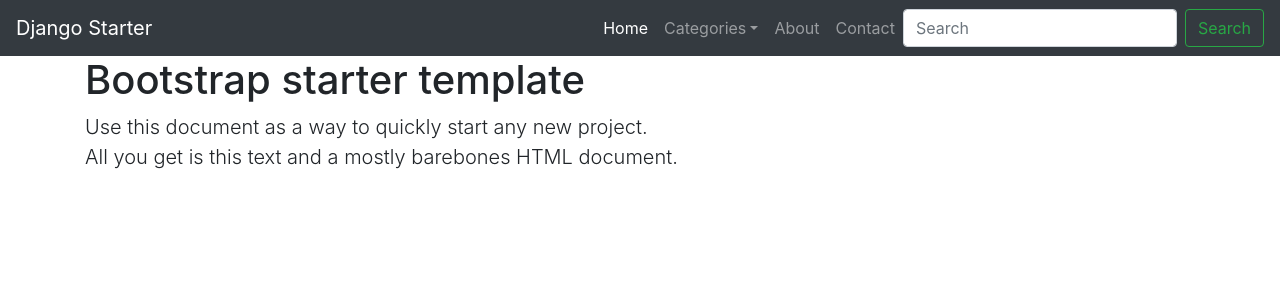
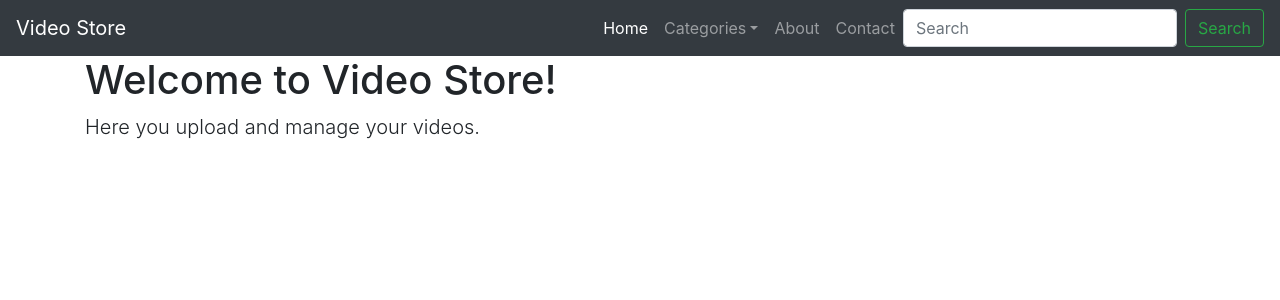
Before and after one commit to Django-Lessons/video-store-proj, a Django app: page / in a window 1280 px wide. Shown: the top 300 px of the page. Run offline with Django 3.2, Linux system fonts and the light colour scheme; some libraries are stand-ins or nearby versions.

Commit message:
basic app

```diff
--- a/land/templates/land/base.html
+++ b/land/templates/land/base.html
@@ -13,11 +13,11 @@
     <script src="{% static 'land/bootstrap/js/bootstrap.min.js' %}"></script>
 
 
-    <title>Bootstraped Django Project</title>
+    <title>Video Store</title>
   </head>
   <body>
     <nav class="navbar navbar-expand-md navbar-dark bg-dark">
-       <a class="navbar-brand" href="#">Django Starter</a>
+       <a class="navbar-brand" href="{% url 'index' %}">Video Store</a>
        <button class="navbar-toggler" type="button" data-toggle="collapse" data-target="#navbarsExampleDefault" aria-controls="navbarsExampleDefault" aria-expanded="false" aria-label="Toggle navigation">
          <span class="navbar-toggler-icon"></span>
        </button>
@@ -25,7 +25,7 @@
        <div class="collapse navbar-collapse justify-content-end" id="navbarsExampleDefault">
          <ul class="navbar-nav">
            <li class="nav-item active">
-             <a class="nav-link" href="#">Home <span class="sr-only">(current)</span></a>
+             <a class="nav-link" href="{% url 'index' %}">Home <span class="sr-only">(current)</span></a>
            </li>
 
            <li class="nav-item dropdown">
@@ -38,10 +38,10 @@
            </li>
 
            <li class="nav-item">
-             <a class="nav-link" href="#">About</a>
+             <a class="nav-link" href="{% url 'about' %}">About</a>
            </li>
            <li class="nav-item">
-             <a class="nav-link" href="#">Contact</a>
+             <a class="nav-link" href="{% url 'contact' %}">Contact</a>
            </li>
          </ul>
          <form class="form-inline my-2 my-lg-0">
--- a/land/templates/land/contact.html
+++ b/land/templates/land/contact.html
@@ -2,7 +2,7 @@
 
 {% block central_content %}
     <div class="starter-template">
-      <h1>Bootstrap starter template</h1>
-      <p class="lead">Use this document as a way to quickly start any new project.<br> All you get is this text and a mostly barebones HTML document.</p>
+      <h1>Contact</h1>
+      <p class="lead">Please fill in below form, we will get in touch with as soon as possible.</p>
     </div>
 {% endblock central_content %}
--- a/land/templates/land/index.html
+++ b/land/templates/land/index.html
@@ -2,7 +2,7 @@
 
 {% block central_content %}
     <div class="starter-template">
-      <h1>Bootstrap starter template</h1>
-      <p class="lead">Use this document as a way to quickly start any new project.<br> All you get is this text and a mostly barebones HTML document.</p>
+      <h1>Welcome to Video Store!</h1>
+      <p class="lead">Here you upload and manage your videos.</p>
     </div>
 {% endblock central_content %}
--- a/land/urls.py
+++ b/land/urls.py
@@ -4,4 +4,6 @@ from land import views
 
 urlpatterns = [
     path('', views.index, name='index'),
+    path('about', views.about, name='about'),
+    path('contact', views.contact, name='contact'),
 ]
```
